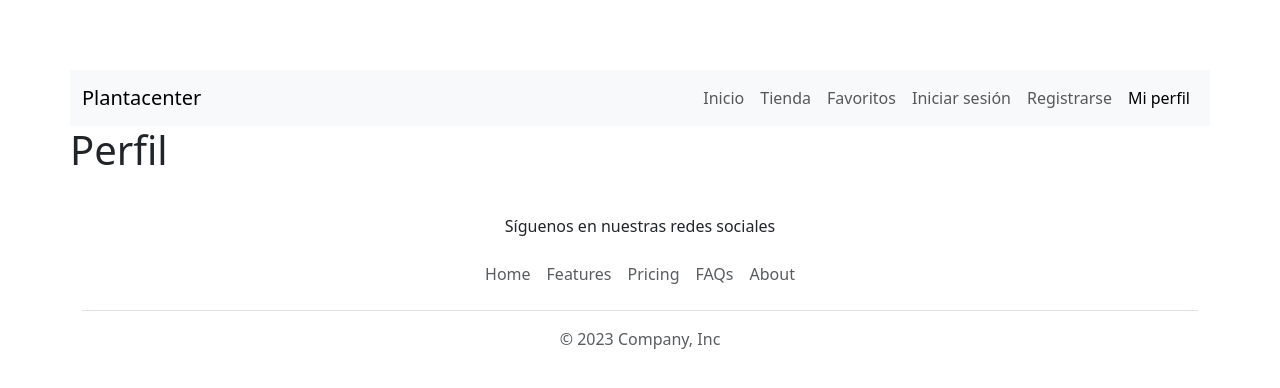
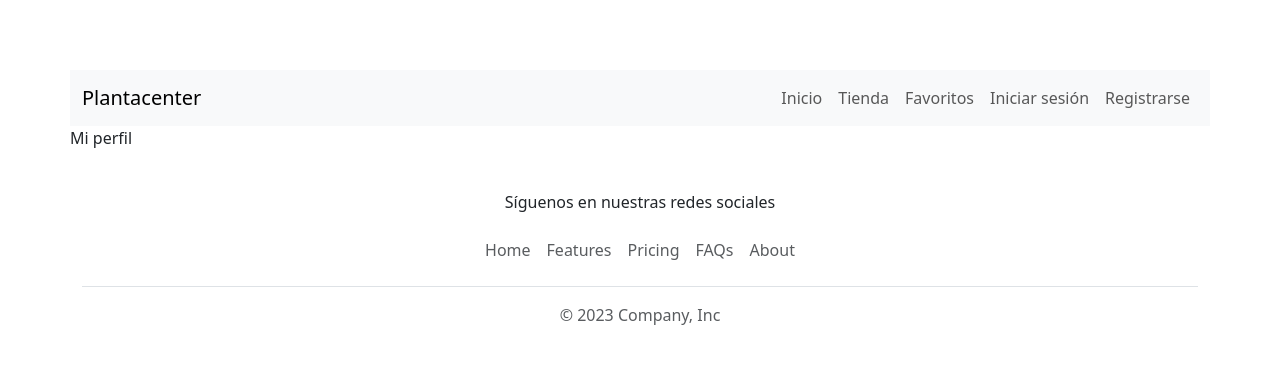
Before and after one commit to hernandw/proyecto-plantas, a React (Vite) app in the folder client/: page /miperfil in a window 1280 px wide. Shown: the top 388 px of the page. Built offline with nearby package versions, Linux system fonts and the light colour scheme.

Commit message:
creando mi perfil

```diff
--- a/client/src/components/AppRouter.jsx
+++ b/client/src/components/AppRouter.jsx
@@ -5,6 +5,7 @@ import Favoritos from '../pages/Favoritos'
 import Details from '../pages/Details'
 import Login from '../pages/Login'
 import Register from '../pages/Register'
+import Miperfil from '../pages/Miperfil'
 
 const AppRouter = () => {
   return (
@@ -15,7 +16,7 @@ const AppRouter = () => {
             <Route path='product/:id' element={<Details />} />
             <Route path='login' element={<Login />} />
             <Route path='register' element={<Register />} />
-            <Route path='/miperfil' element={<h1>Perfil</h1>} />
+            <Route path='/miperfil' element={<Miperfil/>} />
         </Routes>
     </div>
   )
--- a/client/src/components/NavBar.jsx
+++ b/client/src/components/NavBar.jsx
@@ -27,9 +27,6 @@ const Navbar = () => {
             <li className="nav-item">
               <NavLink className="nav-link" to="register">Registrarse</NavLink>
             </li>
-            <li className="nav-item">
-              <NavLink className="nav-link" to="miperfil">Mi perfil</NavLink>
-            </li>
 
           </ul>
         </div>
--- /dev/null
+++ b/client/src/pages/Miperfil.jsx
@@ -0,0 +1,11 @@
+import React from 'react'
+
+const Miperfil = () => {
+  return (
+    <div>
+      Mi perfil
+    </div>
+  )
+}
+
+export default Miperfil
```
Also changed, not shown: 1 other file (tests, documents, lock files or other folders).
